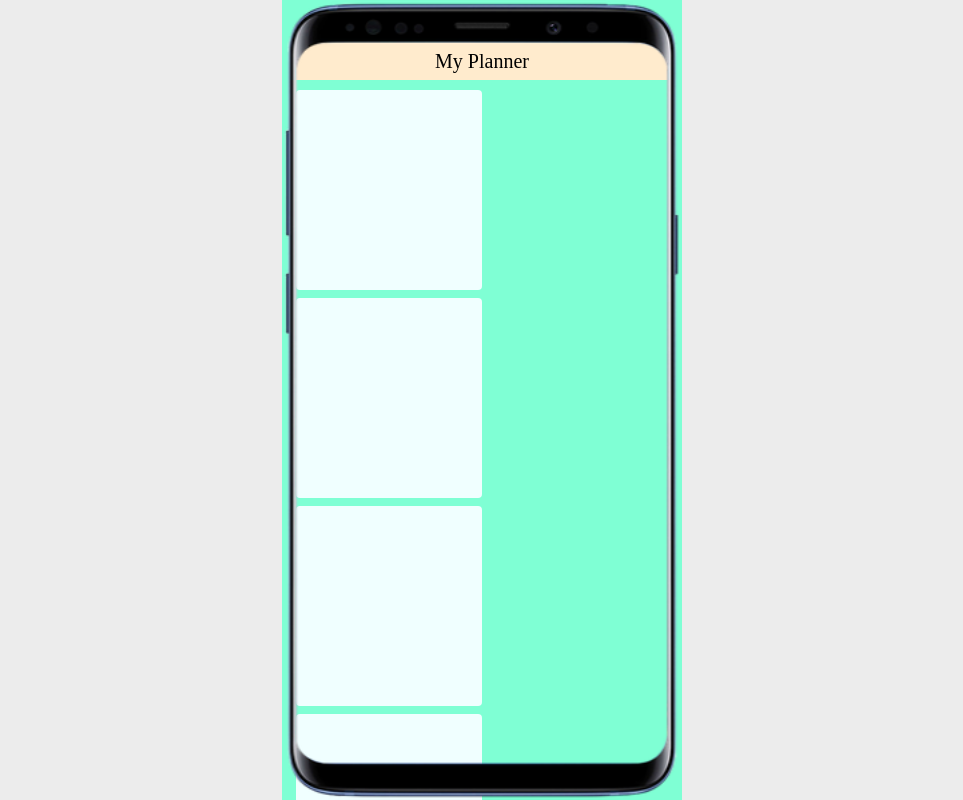
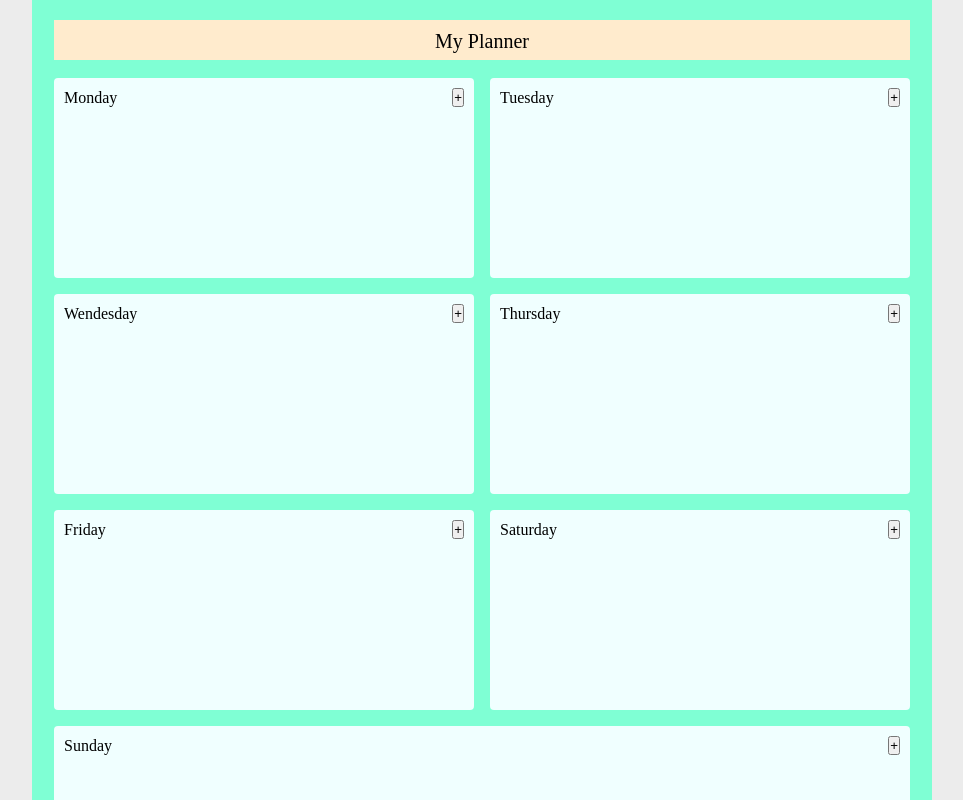
Before and after one commit to DimitarPetrov1/weekly-planner-app, a React (Create React App) app: page / in a window 1280 px wide. Shown: the whole page, without its empty margins (158-1121 px from the left). Built offline with nearby package versions, Linux system fonts and the light colour scheme.

Commit message:
can add notes

```diff
--- a/src/App.js
+++ b/src/App.js
@@ -1,18 +1,120 @@
+import React, { useState } from "react";
 import "./css/App.css";
 
 function App() {
+  const [isInputOpen, setIsInputOpen] = useState(false);
+  const [dayIndex, setDayIndex] = useState(0);
+  let enterTaskModal = document.getElementById("taskText");
+  let taskText = "";
+
+  const openTaskPrompt = (event) => {
+    setDayIndex(Number(event.target.parentElement.dataset.day));
+
+    setIsInputOpen(true);
+  };
+
+  const addTask = (e) => {
+    e.preventDefault();
+    let patentTargets =
+      e.target.parentElement.parentElement.querySelectorAll(".tasks");
+    taskText = enterTaskModal.value;
+    const el = `
+    <div class="single-task">
+      <input type="checkbox" />
+      <p class="task-text">
+        ${taskText}
+      </p>
+    </div>
+    `;
+
+    if (taskText === "") {
+      return;
+    } else {
+      patentTargets[dayIndex].innerHTML += el;
+      enterTaskModal.value = "";
+      setIsInputOpen(false);
+    }
+  };
+
   return (
-    <div className="App">
-      <div className="frame"></div>
-      <div className="phone-body">
-        <header>My Planner</header>
-        <div className="box"></div>
-        <div className="box"></div>
-        <div className="box"></div>
-        <div className="box"></div>
-        <div className="box"></div>
-        <div className="box"></div>
-        <div className="box"></div>
+    <div className="app">
+      <form
+        className={isInputOpen ? "enter-task" : "enter-task hidden"}
+        onSubmit={addTask}
+      >
+        <textarea
+          id="taskText"
+          cols="30"
+          rows="10"
+          placeholder="Enter your task"
+        ></textarea>
+        <input type="submit" value="+" />
+      </form>
+      <header>My Planner</header>
+      <div className="days">
+        <div className="box">
+          <div className="day" data-day="0">
+            Monday
+            <button className="add-task" onClick={openTaskPrompt}>
+              +
+            </button>
+          </div>
+          <div className="tasks"></div>
+        </div>
+        <div className="box">
+          <div className="day" data-day="1">
+            Tuesday
+            <button className="add-task" onClick={openTaskPrompt}>
+              +
+            </button>
+          </div>
+          <div className="tasks"></div>
+        </div>
+        <div className="box">
+          <div className="day" data-day="2">
+            Wendesday
+            <button className="add-task" onClick={openTaskPrompt}>
+              +
+            </button>
+          </div>
+          <div className="tasks"></div>
+        </div>
+        <div className="box">
+          <div className="day" data-day="3">
+            Thursday
+            <button className="add-task" onClick={openTaskPrompt}>
+              +
+            </button>
+          </div>
+          <div className="tasks"></div>
+        </div>
+        <div className="box">
+          <div className="day" data-day="4">
+            Friday
+            <button className="add-task" onClick={openTaskPrompt}>
+              +
+            </button>
+          </div>
+          <div className="tasks"></div>
+        </div>
+        <div className="box">
+          <div className="day" data-day="5">
+            Saturday
+            <button className="add-task" onClick={openTaskPrompt}>
+              +
+            </button>
+          </div>
+          <div className="tasks"></div>
+        </div>
+        <div className="box">
+          <div className="day" data-day="6">
+            Sunday
+            <button className="add-task" onClick={openTaskPrompt}>
+              +
+            </button>
+          </div>
+          <div className="tasks"></div>
+        </div>
       </div>
     </div>
   );
--- a/src/css/App.css
+++ b/src/css/App.css
@@ -1,44 +1,88 @@
-.frame {
-  position: absolute;
-  width: 400px;
-  height: 100vh;
-  top: 0;
-  left: 50%;
-  transform: translateX(-50%);
-  background-image: url(../img/phone.png);
-  background-position: center;
-  background-size: 400px 100%;
-  background-repeat: no-repeat;
-}
-
-.App {
+.app {
   position: relative;
-  width: 400px;
+  width: 900px;
   margin: 0 auto;
-  padding: 40px 14px;
+  padding: 20px 14px;
   background-color: aquamarine;
   height: 100vh;
   overflow-y: scroll;
 }
-
-.phone-body {
-  overflow-y: scroll;
-  height: 100vh;
-}
-
 header {
   height: 40px;
   padding: 10px 0;
+  margin: 0 8px;
   font-size: 20px;
   text-align: center;
   background-color: blanchedalmond;
   margin-bottom: 10px;
 }
 
+.days {
+  display: flex;
+  flex-wrap: wrap;
+}
+
 .box {
   border-radius: 4px;
-  width: 50%;
+  width: calc(50% - 16px);
+  height: 100%;
+  min-height: 200px;
+  background-color: azure;
+  margin: 8px;
+  padding: 10px;
+}
+
+.box:nth-child(7) {
+  flex-basis: 100%;
+}
+
+.day {
+  display: flex;
+  justify-content: space-between;
+  align-items: center;
+}
+
+.tasks {
+  background-color: red;
+}
+
+.single-task {
+  display: flex;
+  justify-content: flex-start;
+  align-items: center;
+  padding: 8px;
+  margin: 8px 0;
+  border: 1px solid black;
+}
+
+.single-task input[type="checkbox"] {
+  margin-right: 8px;
+}
+
+/* the prompt */
+.enter-task {
+  display: flex;
+  justify-content: space-between;
+  position: absolute;
+  width: 400px;
   height: 200px;
-  background-color: azure;
-  margin-bottom: 8px;
+  left: 50%;
+  transform: translateX(-50%);
+  background-color: aqua;
 }
+
+.enter-task textarea {
+  flex-basis: 90%;
+  height: 100%;
+  resize: none;
+}
+
+.enter-task input[type="submit"] {
+  flex-basis: 10%;
+  background-color: red;
+}
+
+.hidden {
+  visibility: hidden;
+  pointer-events: none;
+}
--- a/src/css/index.css
+++ b/src/css/index.css
@@ -7,7 +7,7 @@
 }
 body {
   background-color: #ececec;
-  overflow-y: hidden;
+  /* overflow-y: hidden; */
 }
 div::-webkit-scrollbar {
   display: none;
```
